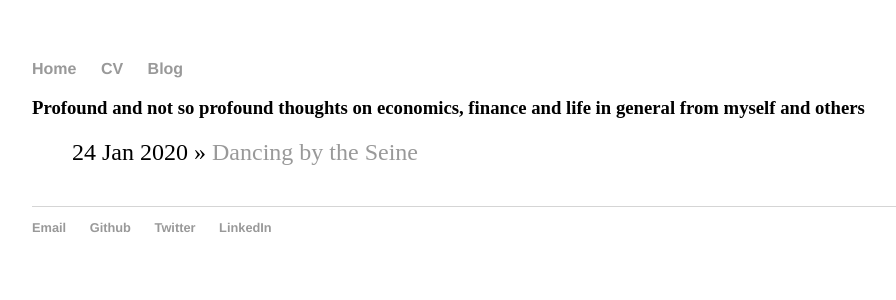
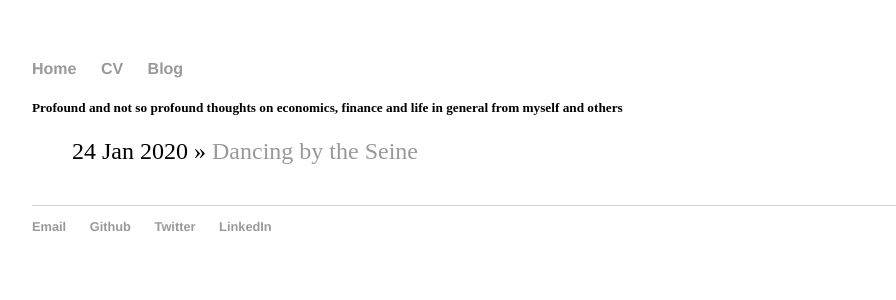
Before and after one commit to Gg1998/gg1998.github.io, a Jekyll site: the page built from blog/index.html, in a window 1280 px wide. Shown: the top 300 px of the page, without its empty margins (160-1056 px from the left). Built offline with Jekyll 4.4.1, drawn with Linux system fonts in a browser that asks for light colours.

Commit message:
Update index.html

```diff
--- a/blog/index.html
+++ b/blog/index.html
@@ -2,7 +2,7 @@
 layout: default
 title:  Profound and not so profound thoughts on economics, finance and life in general from myself and others
 ---
-	<h3>{{ page.title }}</h3>
+	<h5>{{ page.title }}</h5>
 
 	<ul class="posts">
 
```
